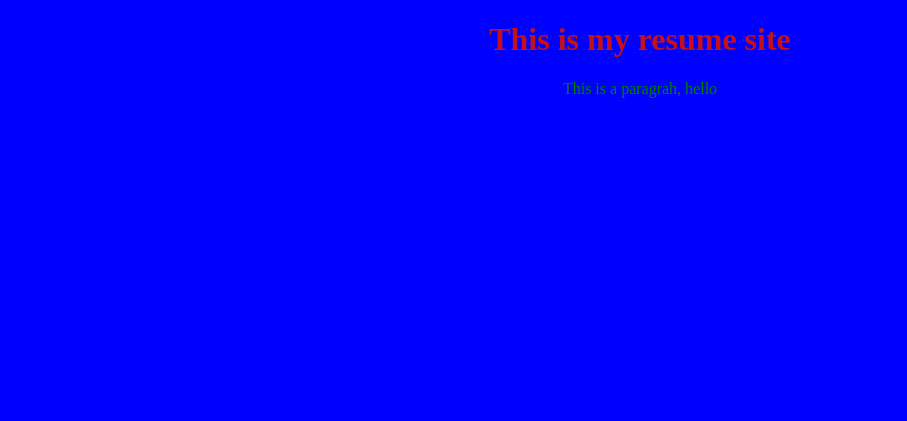
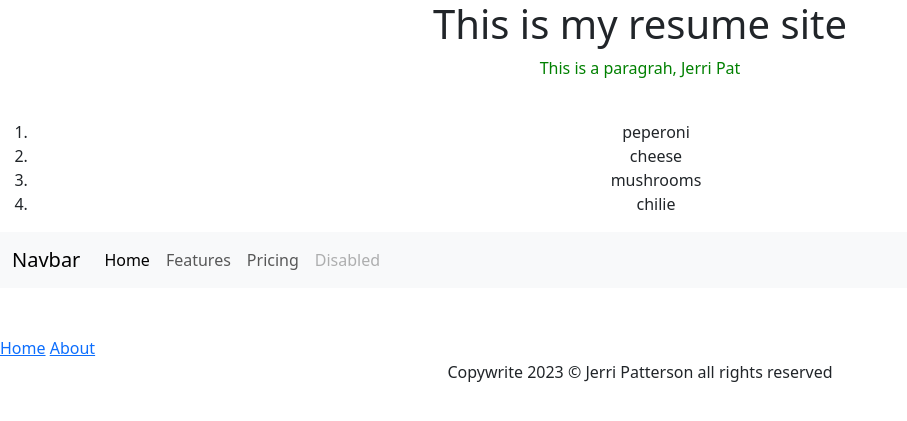
Before and after one commit to jerripat/Flask_Projects, a Flask app: page / in a window 1280 px wide. Shown: the top 421 px of the page, without its empty margins (0-907 px from the left). Run offline with Flask 2, Linux system fonts and the light colour scheme.

Commit message:
Added pages

```diff
--- a/hello.py
+++ b/hello.py
@@ -10,3 +10,7 @@ def index():
     fav_pizza= ['peperoni', 'cheese', 'mushrooms', 'chilie']
     return render_template('index.html',
             f_name=fName, favPizza=fav_pizza)
+
+@app.route("/about")
+def about():
+    return render_template('about.html')
--- /dev/null
+++ b/templates/base.html
@@ -0,0 +1,50 @@
+{% block content %}
+{% endblock %}
+
+<html>
+    <head>
+        <meta charset="utf-8">
+        <meta http-equiv="X-UA-Compatible" content="IE=edge">
+        <title></title>
+        <meta name="description" content="">
+        <meta name="viewport" content="width=device-width, initial-scale=1">
+        <link  rel="stylesheet" href="https://cdn.jsdelivr.net/npm/bootstrap@5.3.0-alpha1/dist/css/bootstrap.min.css"/>
+    </head>
+    <body>
+
+        <nav class="navbar navbar-expand-lg bg-body-tertiary">
+            <div class="container-fluid">
+              <a class="navbar-brand" href="#">Navbar</a>
+              <button class="navbar-toggler" type="button" data-bs-toggle="collapse" data-bs-target="#navbarNav" aria-controls="navbarNav" aria-expanded="false" aria-label="Toggle navigation">
+                <span class="navbar-toggler-icon"></span>
+              </button>
+              <div class="collapse navbar-collapse" id="navbarNav">
+                <ul class="navbar-nav">
+                  <li class="nav-item">
+                    <a class="nav-link active" aria-current="page" href="#">Home</a>
+                  </li>
+                  <li class="nav-item">
+                    <a class="nav-link" href="#">Features</a>
+                  </li>
+                  <li class="nav-item">
+                    <a class="nav-link" href="#">Pricing</a>
+                  </li>
+                  <li class="nav-item">
+                    <a class="nav-link disabled">Disabled</a>
+                  </li>
+                </ul>
+              </div>
+            </div>
+          </nav>
+
+          <script src="https://cdn.jsdelivr.net/npm/@popperjs/core@2.11.6/dist/umd/popper.min.js" integrity="sha384-oBqDVmMz9ATKxIep9tiCxS/Z9fNfEXiDAYTujMAeBAsjFuCZSmKbSSUnQlmh/jp3" crossorigin="anonymous"></script>
+          <script src="https://cdn.jsdelivr.net/npm/bootstrap@5.3.0-alpha1/dist/js/bootstrap.min.js" integrity="sha384-mQ93GR66B00ZXjt0YO5KlohRA5SY2XofN4zfuZxLkoj1gXtW8ANNCe9d5Y3eG5eD" crossorigin="anonymous"></script>
+    </body>
+    <footer>
+        <br/><br/>
+        <a href="{{ url_for('index')}}">Home</a>
+        <a href="{{ url_for('about')}}">About</a>
+        <center>
+        Copywrite 2023 &#169; Jerri Patterson all rights reserved
+        </center>
+</html>
--- a/templates/index.html
+++ b/templates/index.html
@@ -1,4 +1,7 @@
-<!DOCTYPE html>
+{% extends 'base.html' %}
+{% block content %}
+
+
 
 <html>
     <head>
@@ -12,17 +15,20 @@
         <center>
         <h1>This is my resume site</h1>
 
-        <div class="container">
-            <p>This is a paragrah, hello {{ name }}
-
-
+            <p>This is a paragrah,  {{ f_name }}</p>
+            <br>
+                <ol>
+                    {% for topping in favPizza %}
+                        <li> {{ topping }}</li>
+                    {% endfor %}
+                </ol>
                 <!--{% if f_name == "Jerri Pa" %}
                 {{ f_name }}!!
                 {% else %}
                 There !!
                 {% endif %}-->
-            </p>
-        </div>
-    </center>
+        </center>
     </body>
+
 </html>
+{% endblock %}
```
Also changed, not shown: templates/about.html (added, +20 -0 lines).
